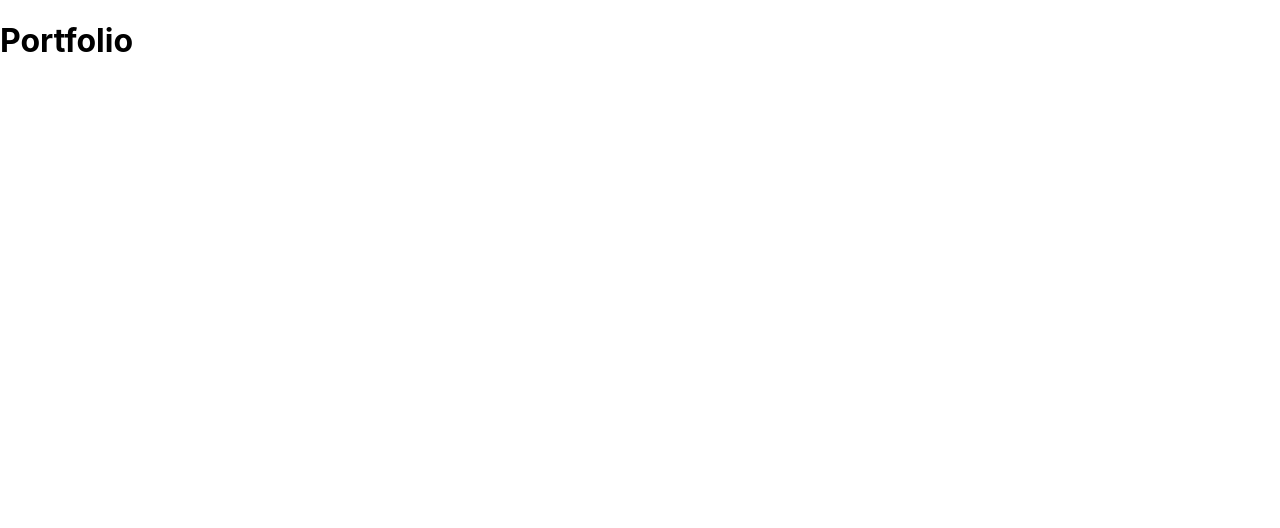
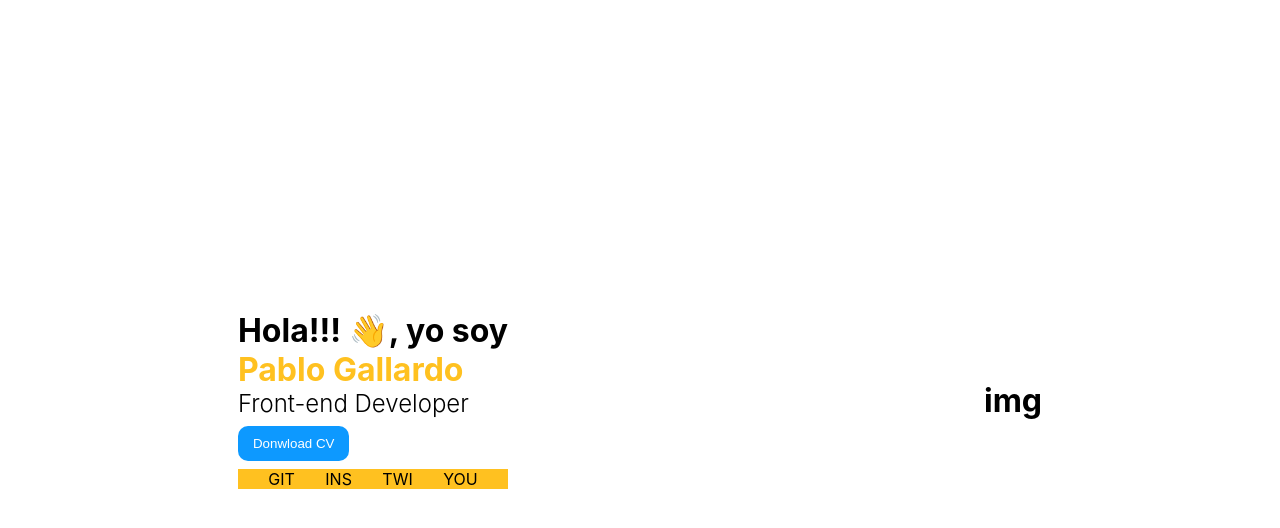
Before and after one commit to pablogallardodev/portfolio, a React (Vite) app: page / in a window 1280 px wide. Shown: the top 528 px of the page. Built offline with nearby package versions, Linux system fonts and the light colour scheme.

Commit message:
Primer diseno para pruebas

```diff
--- /dev/null
+++ b/src/App.jsx
@@ -0,0 +1,23 @@
+import React from 'react'
+
+export default function App() {
+  return <>
+    <div className='container'>
+      <div>
+        <h1>Hola!!! 👋, yo soy</h1>
+        <h1 className='name'>Pablo Gallardo</h1>
+        <h2 className='title'>Front-end Developer</h2>
+        <button className='cv'>Donwload CV</button>
+        <div className='redes'>
+          <span>GIT</span>
+          <span>INS</span>
+          <span>TWI</span>
+          <span>YOU</span>
+        </div>
+      </div>
+      <div>
+        <h1>img</h1>
+      </div>
+    </div>
+  </>
+}
--- a/src/Portfolio.jsx
+++ /dev/null
@@ -1,9 +0,0 @@
-import React from 'react'
-
-const Portfolio = () => {
-  return <>
-    <h1>Portfolio</h1>
-  </>
-}
-
-export default Portfolio
--- a/src/index.css
+++ b/src/index.css
@@ -8,6 +8,41 @@ body {
 }
 
 code {
-  font-family: source-code-pro, Menlo, Monaco, Consolas, 'Courier New',
-    monospace;
+  font-family: source-code-pro, Menlo, Monaco, Consolas, 'Courier New',monospace;
 }
+
+* {
+  margin: 0;
+  padding: 0;
+}
+
+.container {
+  align-items: center;
+  display: flex;
+  justify-content: space-around;
+  height: 100vh;
+}
+
+.name {
+  color: #ffc120;
+}
+
+.title {
+  font-weight: 300;
+}
+
+.cv {
+  background-color: #0D99FF;
+  color: white;
+  font-weight: 300;
+  border: none;
+  border-radius: 10px;
+  padding: 10px 15px;
+  margin: .5rem 0;
+}
+
+.redes {
+  background-color: #ffc120;
+  display: flex;
+  justify-content: space-evenly;
+}
--- a/src/main.jsx
+++ b/src/main.jsx
@@ -1,10 +1,10 @@
 import React from 'react'
 import ReactDOM from 'react-dom/client'
-import Portfolio from './Portfolio'
+import App from './App'
 import './index.css'
 
 ReactDOM.createRoot(document.getElementById('root')).render(
   <React.StrictMode>
-    <Portfolio />
+    <App />
   </React.StrictMode>
 )
```
